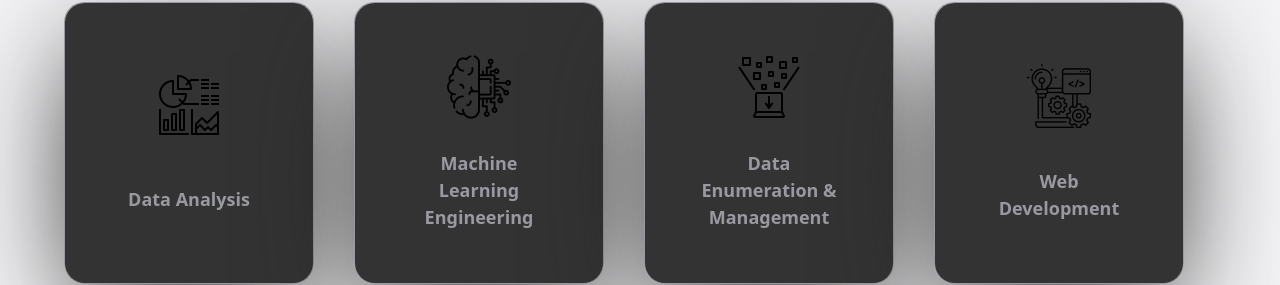
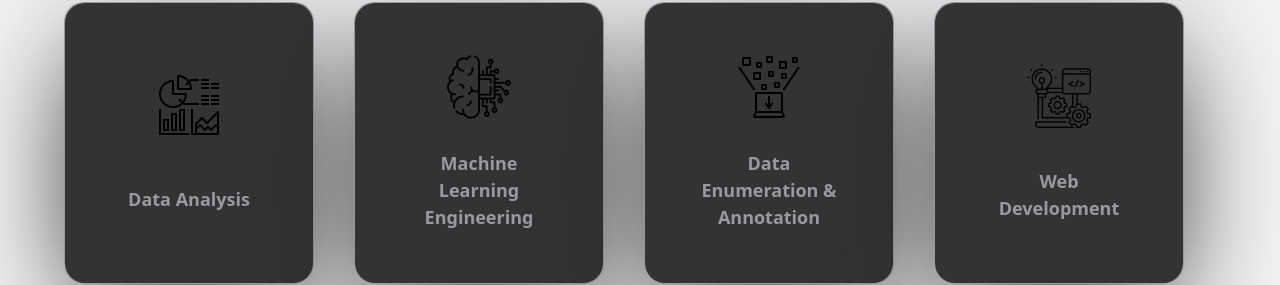
Before and after one commit to wessware/portfolio_24, a React (Vite) app: page / in a window 1280 px wide. Shown: the part 1279-1564 px from the top of the page. Built offline with nearby package versions, Linux system fonts and the light colour scheme.

Commit message:
cummulative updates

```diff
--- a/src/components/canvas/Ball.jsx
+++ b/src/components/canvas/Ball.jsx
@@ -1,4 +1,4 @@
-import React, { Suspense } from 'react';
+import { Suspense } from 'react';
 import { Canvas } from '@react-three/fiber';
 import {
   Decal,
--- a/src/constants/index.js
+++ b/src/constants/index.js
@@ -1,8 +1,8 @@
 import {
-  frontend,
-  backend,
+  data,
+  machine,
   ux,
-  prototyping,
+  software,
   javascript,
   typescript,
   html,
@@ -50,19 +50,19 @@ export const navLinks = [
 const services = [
   {
     title: 'Data Analysis',
-    icon: frontend,
+    icon: data,
   },
   {
     title: 'Machine Learning Engineering',
-    icon: backend,
+    icon: machine,
   },
   {
-    title: 'Data Enumeration & Management',
+    title: 'Data Enumeration & Annotation',
     icon: ux,
   },
   {
     title: 'Web Development',
-    icon: prototyping,
+    icon: software,
   },
 ];
 
```
Also changed, not shown: src/assets/index.js (+6 -6 lines), 1 other file (tests, documents, lock files or other folders).
